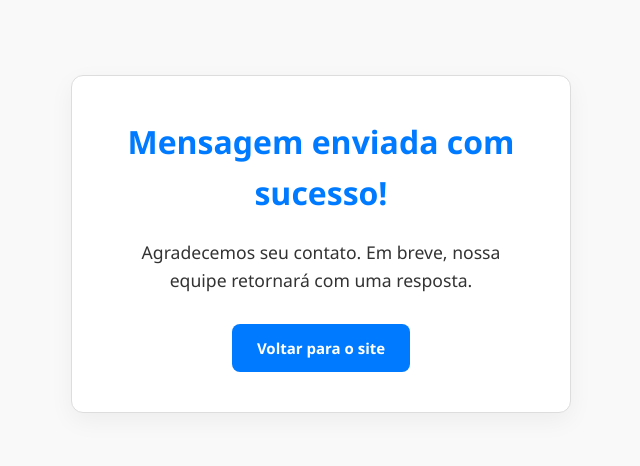
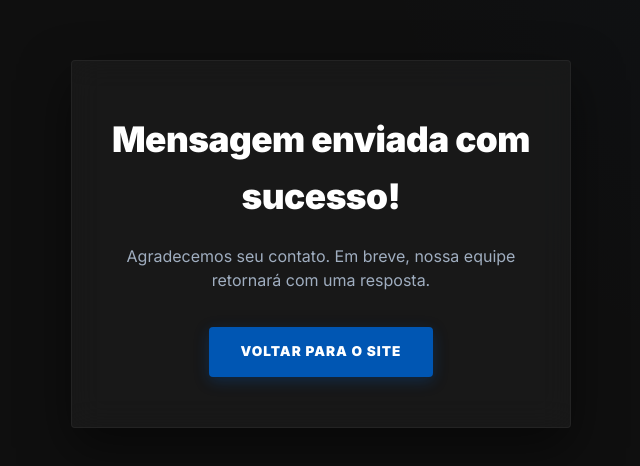
Before and after one commit to deVictorS/site_virtus, a plain HTML site: page obrigado.html in a window 1280 px wide. Shown: the part 156-622 px from the top of the page, without its empty margins (319-959 px from the left). Drawn offline with Linux system fonts and the light colour scheme.

Commit message:
correções

```diff
--- a/obrigado.html
+++ b/obrigado.html
@@ -5,12 +5,16 @@
   <meta name="viewport" content="width=device-width, initial-scale=1.0">
   <title>Obrigado! - Virtus Solutions</title>
 
+  <link rel="preconnect" href="https://fonts.googleapis.com">
+  <link rel="preconnect" href="https://fonts.gstatic.com" crossorigin>
+  <link href="https://fonts.googleapis.com/css2?family=Inter:wght@400;600;900&display=swap" rel="stylesheet">
   <link rel="stylesheet" href="assets/css/style.css" />
 
   <style>
     body {
-      background-color: #f9f9f9;
-      font-family: 'Segoe UI', Tahoma, Geneva, Verdana, sans-serif;
+      background-color: #0f0f0f;
+      color: #fff;
+      font-family: 'Inter', sans-serif;
       display: flex;
       align-items: center;
       justify-content: center;
@@ -18,42 +22,56 @@
       text-align: center;
       padding: 20px;
       margin: 0;
+      overflow: hidden;
+      background: radial-gradient(circle at top right, rgba(0, 86, 179, 0.05), transparent 40%),
+                  #0f0f0f;
     }
 
     .thank-you-box {
-      background: #fff;
-      border: 1px solid #ddd;
-      border-radius: 12px;
-      padding: 40px;
+      background: rgba(30, 30, 30, 0.6);
+      backdrop-filter: blur(15px);
+      border: 1px solid rgba(255, 255, 255, 0.05);
+      border-radius: 4px;
+      padding: 50px 30px;
       max-width: 500px;
-      box-shadow: 0 8px 24px rgba(0,0,0,0.05);
+      box-shadow: 0 20px 50px rgba(0, 0, 0, 0.5);
     }
 
     .thank-you-box h1 {
-      font-size: 2rem;
-      color: #007BFF;
+      font-size: clamp(1.5rem, 4vw, 2.2rem);
+      color: #fff;
       margin-bottom: 20px;
+      font-weight: 800;
+      letter-spacing: -0.5px;
     }
 
     .thank-you-box p {
-      color: #333;
-      font-size: 1.1rem;
-      margin-bottom: 30px;
+      color: #a0aec0;
+      font-size: 1rem;
+      margin-bottom: 35px;
+      line-height: 1.5;
     }
 
     .thank-you-box a {
       display: inline-block;
       text-decoration: none;
       color: #fff;
-      background-color: #007BFF;
-      padding: 12px 25px;
-      border-radius: 8px;
-      font-weight: bold;
-      transition: background 0.3s;
+      background-color: #0056b3;
+      padding: 14px 32px;
+      border-radius: 4px;
+      font-weight: 700;
+      text-transform: uppercase;
+      letter-spacing: 1px;
+      font-size: 0.85rem;
+      transition: all 0.4s cubic-bezier(0.165, 0.84, 0.44, 1);
+      box-shadow: 0 4px 15px rgba(0, 86, 179, 0.3);
     }
 
     .thank-you-box a:hover {
-      background-color: #0056b3;
+      background-color: #fff;
+      color: #000;
+      transform: translateY(-3px);
+      box-shadow: 0 10px 25px rgba(255, 255, 255, 0.1);
     }
   </style>
 </head>
```
Also changed, not shown: assets/js/script.js (+58 -2 lines), 1 other file.
